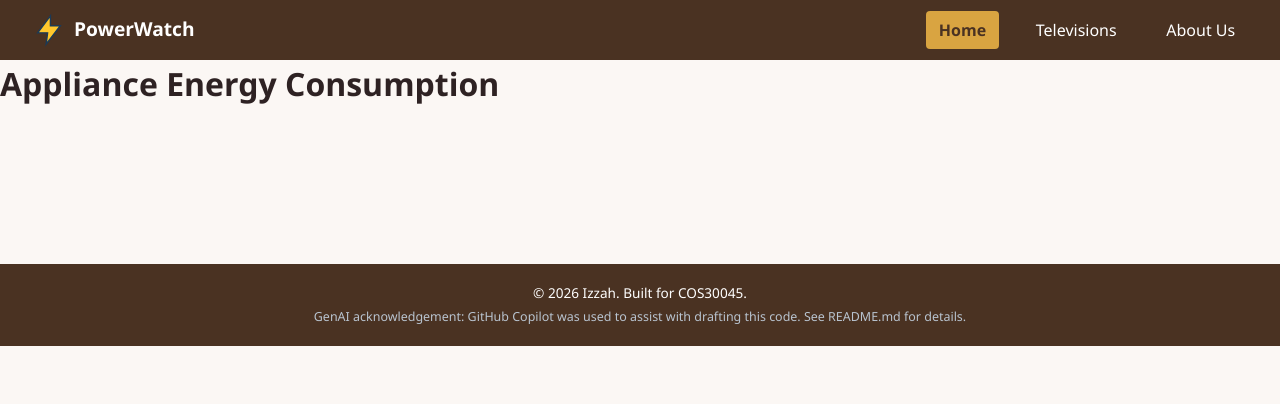
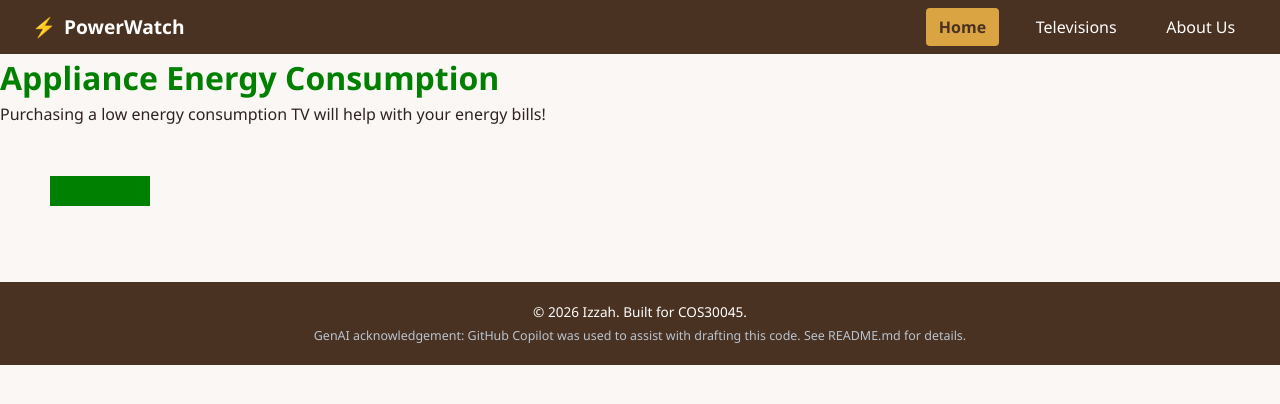
Before and after one commit to izzahsiti/T04-2, a plain HTML site: page index.html in a window 1280 px wide. Drawn offline with nearby package versions, Linux system fonts and the light colour scheme.

Commit message:
feat: reset body; add h1/div/svg; link D3 and energy-d3.js; D3 — style h1, append paragraph, add SVG rects;

```diff
--- /dev/null
+++ b/energy-d3.js
@@ -0,0 +1,14 @@
+d3.select("h1")
+    .style("color", "green");
+d3.select("div")
+    .append("p")
+    .text("Purchasing a low energy consumption TV will help with your energy bills!");
+d3.select("svg")
+    .append("rect")
+d3.select("svg")
+    .append("rect")
+    .attr("x", 50)
+    .attr("y", 50)
+    .attr("width", 100)
+    .attr("height", 30)
+    .style("fill", "green");
--- a/index.html
+++ b/index.html
@@ -11,10 +11,9 @@
   <header>
     <nav class="navbar">
       <a href="index.html" class="logo" aria-label="Home">
-        <svg width="34" height="34" viewBox="0 0 24 24" fill="none" xmlns="http://www.w3.org/2000/svg">
-          <path d="M13 2L4 14H11L10 22L20 9H13L13 2Z" fill="#FFC72C" stroke="#1B3A57" stroke-width="1"/>
-        </svg>
+        <span aria-hidden="true">⚡</span>
         <span>PowerWatch</span>
+      </a>
       </a>
       <ul class="nav-links">
         <li><a href="index.html" class="nav-link" data-page="index">Home</a></li>
@@ -29,29 +28,6 @@
   <!-- Give the SVG a size so shapes can be seen -->
   <svg width="300" height="150"></svg>
 
-  <!-- Previous home page content, kept for later
-  <main>
-    <section class="hero">
-      <h2>Understand What Powers Your Home</h2>
-      <p>Explore how much energy household appliances use across the Australian market, and make smarter choices for your wallet and the planet.</p>
-    </section>
-    <section class="content-grid">
-      <div class="card">
-        <h2>Why It Matters</h2>
-        <p>Household appliances account for a significant share of residential electricity use in Australia. Understanding star ratings and kWh/year figures helps consumers compare running costs before buying.</p>
-      </div>
-      <div class="card">
-        <h2>What You Can Do Here</h2>
-        <p>Browse the Televisions page to see how energy consumption varies by screen size and technology, sourced from the Australian Energy Rating dataset.</p>
-      </div>
-      <div class="card">
-        <h2>Data Source</h2>
-        <p>Figures are illustrative for this exercise and based on publicly available Australian energy rating label data.</p>
-      </div>
-    </section>
-  </main>
-  -->
-
   <footer>
     <p>&copy; <span id="year"></span> Izzah. Built for COS30045.</p>
     <p class="genai-note">GenAI acknowledgement: GitHub Copilot was used to assist with drafting this code. See README.md for details.</p>
```
